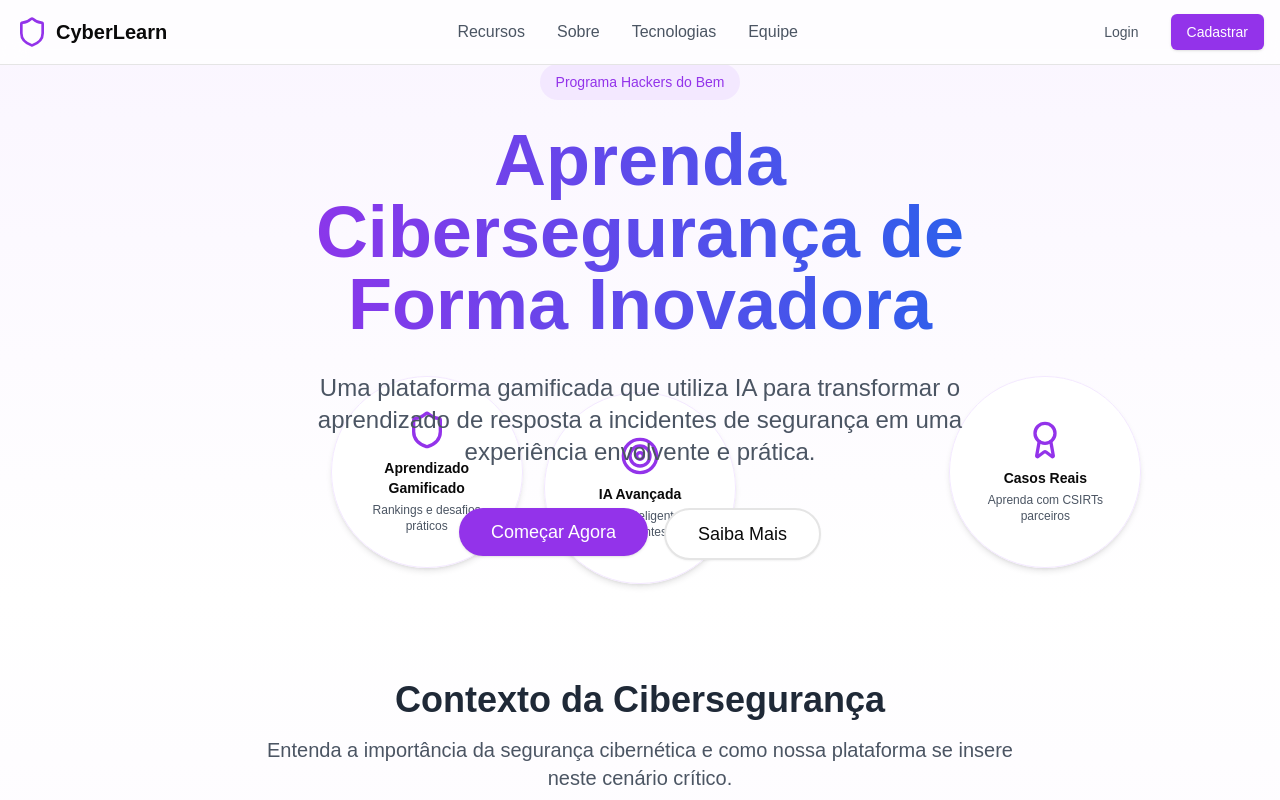
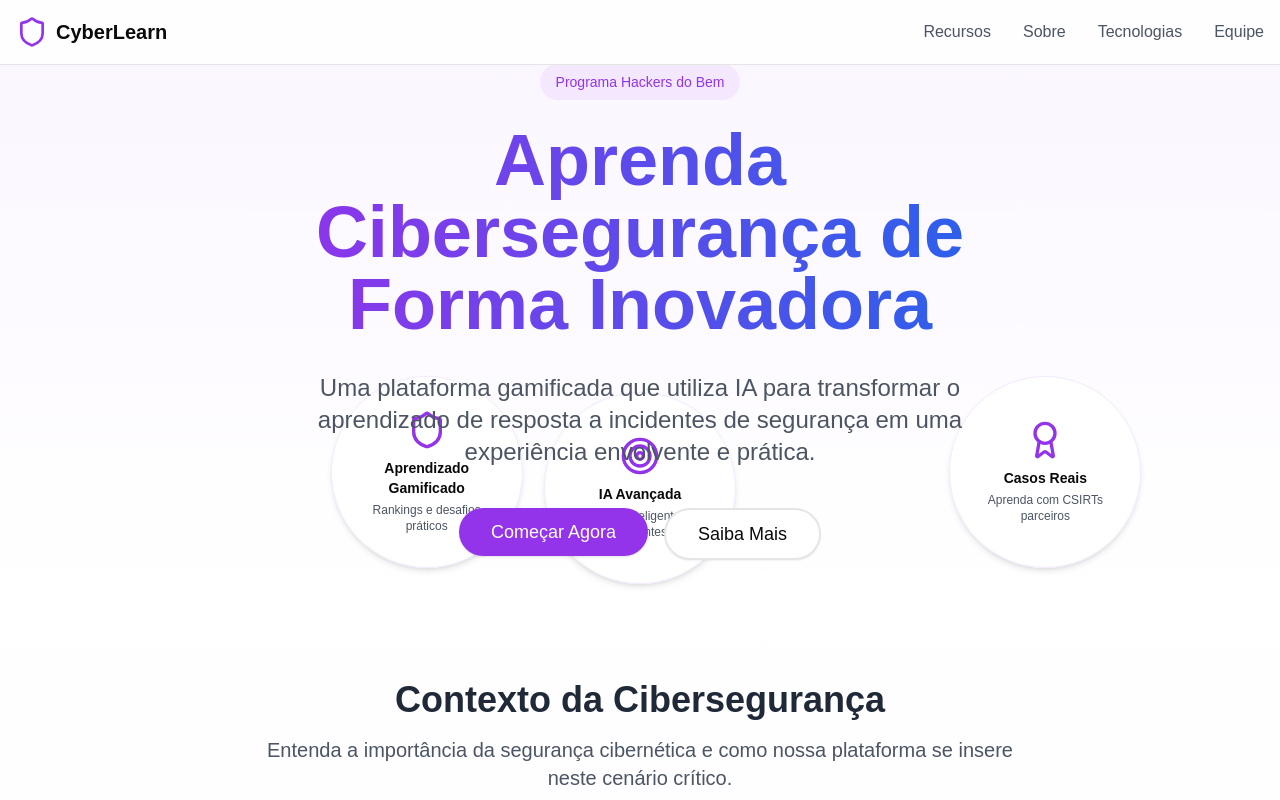
Before and after one commit to gt-rnp-lfi/gt-rnp-lfi.github.io, a Next.js app in the folder rnp-landingpage/: page / in a window 1280 px wide. Shown: the top 800 px of the page. Built offline with nearby package versions, Linux system fonts and the light colour scheme.

Commit message:
refactor(ui): remover elementos não utilizados

```diff
--- a/rnp-landingpage/components/nav-bar.tsx
+++ b/rnp-landingpage/components/nav-bar.tsx
@@ -3,13 +3,12 @@
 import { useState } from 'react'
 import Link from 'next/link'
 import { Shield, Menu, X } from 'lucide-react'
-import { Button } from '@/components/ui/button'
 
 export default function NavBar() {
   const [isMenuOpen, setIsMenuOpen] = useState(false)
 
   return (
-    <nav className="fixed w-full bg-white/80 backdrop-blur-md z-50 border-b">
+    <nav className="fixed top-0 left-0 right-0 w-full bg-white/80 backdrop-blur-md z-50 border-b">
       <div className="container mx-auto px-4">
         <div className="flex items-center justify-between h-16">
           {/* Logo and Brand */}
@@ -32,16 +31,6 @@
             <Link href="#team" className="text-gray-600 hover:text-purple-600 transition-colors">
               Equipe
             </Link>
-          </div>
-
-          {/* Auth Buttons */}
-          <div className="hidden md:flex items-center space-x-4">
-            <Button variant="ghost" className="text-gray-600 hover:text-purple-600">
-              Login
-            </Button>
-            <Button className="bg-purple-600 text-white hover:bg-purple-700">
-              Cadastrar
-            </Button>
           </div>
 
           {/* Mobile Menu Button */}
@@ -90,14 +79,6 @@
               >
                 Equipe
               </Link>
-              <div className="flex flex-col space-y-2">
-                <Button variant="ghost" className="text-gray-600 hover:text-purple-600 w-full">
-                  Login
-                </Button>
-                <Button className="bg-purple-600 text-white hover:bg-purple-700 w-full">
-                  Cadastrar
-                </Button>
-              </div>
             </div>
           </div>
         )}
```
